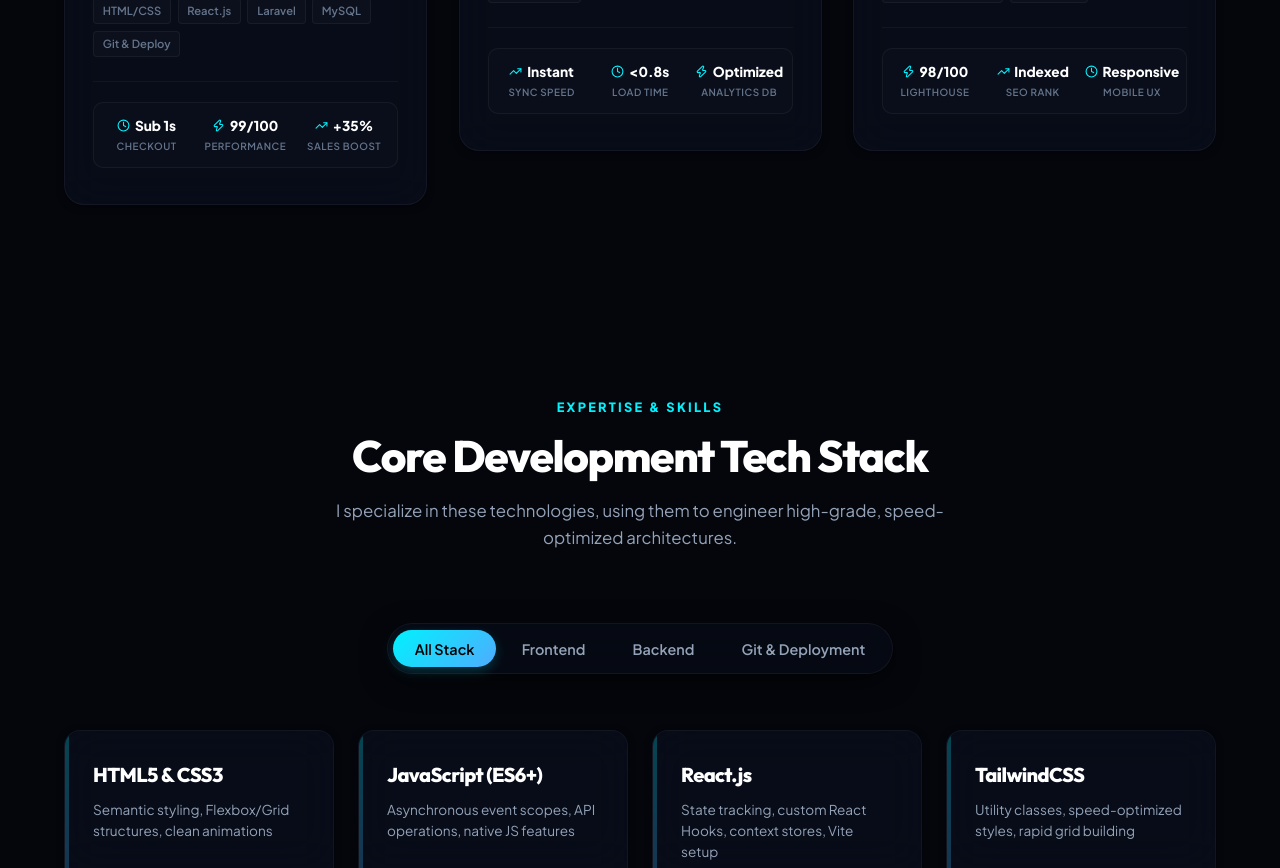
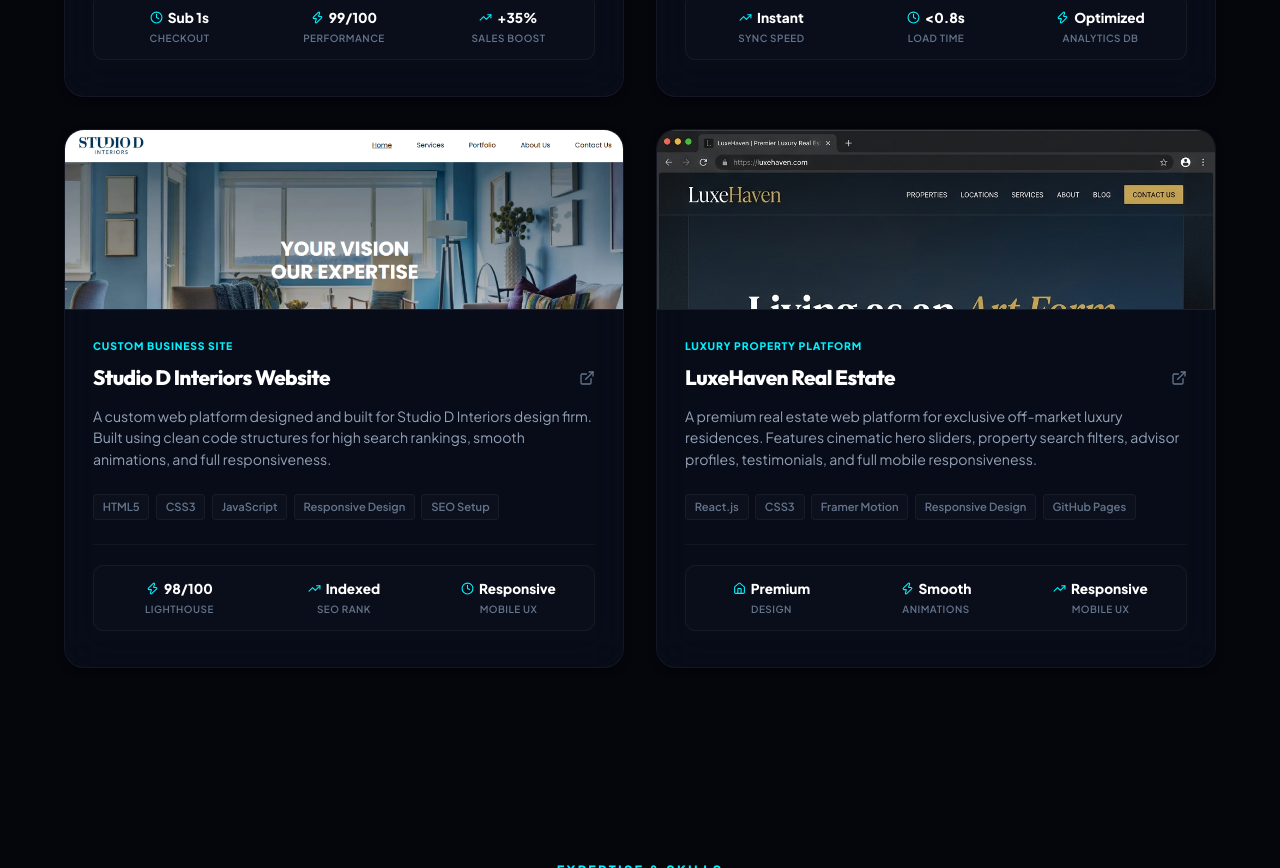
Before and after one commit to Huzaifa-Rana/huzaifa-portfolio, a React (Vite) app: page / in a window 1280 px wide. Shown: the part 2820-3688 px from the top of the page. Built offline with nearby package versions, Linux system fonts and the light colour scheme.

Commit message:
feat: add LuxeHaven Real Estate project to portfolio

```diff
--- a/src/components/Projects.jsx
+++ b/src/components/Projects.jsx
@@ -1,10 +1,11 @@
 import React from 'react';
 import { motion } from 'framer-motion';
-import { TrendingUp, Zap, Clock, ExternalLink } from 'lucide-react';
+import { TrendingUp, Zap, Clock, ExternalLink, Home } from 'lucide-react';
 import useTilt from '../hooks/useTilt';
 import naffeezImage from '../assets/naffeez.png';
 import naffeezAdminImage from '../assets/naffeez-admin.png';
 import studiodImage from '../assets/studiod.png';
+import realestateImage from '../assets/realestate.png';
 
 function ProjectCard({ project, idx }) {
   const [cardRef, tiltStyle] = useTilt(6, 1.01);
@@ -126,6 +127,20 @@
         { label: "Mobile UX", val: "Responsive", icon: <Clock size={13} /> }
       ],
       glow: "rgba(139, 92, 246, 0.12)"
+    },
+    {
+      title: "LuxeHaven Real Estate",
+      category: "Luxury Property Platform",
+      desc: "A premium real estate web platform for exclusive off-market luxury residences. Features cinematic hero sliders, property search filters, advisor profiles, testimonials, and full mobile responsiveness.",
+      tech: ["React.js", "CSS3", "Framer Motion", "Responsive Design", "GitHub Pages"],
+      image: realestateImage,
+      url: "https://huzaifa-rana.github.io/realestate/",
+      metrics: [
+        { label: "Design", val: "Premium", icon: <Home size={13} /> },
+        { label: "Animations", val: "Smooth", icon: <Zap size={13} /> },
+        { label: "Mobile UX", val: "Responsive", icon: <TrendingUp size={13} /> }
+      ],
+      glow: "rgba(212, 175, 55, 0.12)"
     }
   ];
 
@@ -160,7 +175,7 @@
 
         .projects-grid {
           display: grid;
-          grid-template-columns: repeat(3, 1fr);
+          grid-template-columns: repeat(2, 1fr);
           gap: 2rem;
         }
 
```
Also changed, not shown: src/assets/realestate.png (added).
